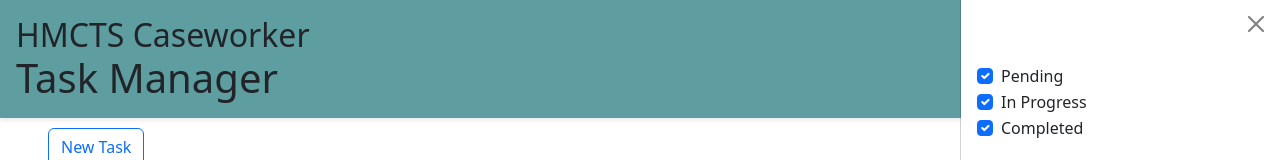
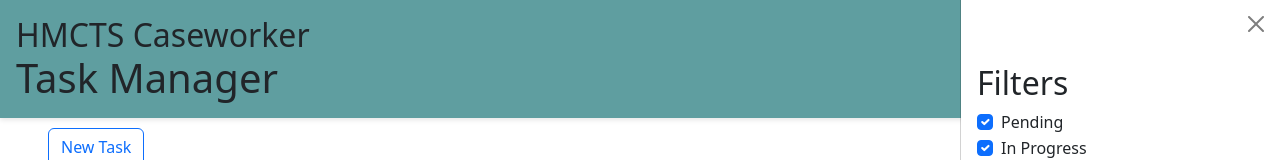
Before and after one commit to IanGarraway/MOJDTS, a React (Vite) app in the folder Frontend/DTS-frontend/: page / in a window 1280 px wide. Both pictures are taken after a click on the button "Filters". Shown: the top 160 px of the page. Built offline with nearby package versions, Linux system fonts and the light colour scheme; no server answers.

Commit message:
docs: move filtering from future enhancement to feature of the webapp

```diff
--- a/Frontend/DTS-frontend/src/components/TasksFilterPanel.jsx
+++ b/Frontend/DTS-frontend/src/components/TasksFilterPanel.jsx
@@ -32,6 +32,7 @@
 
     return (
         <div>
+            <h2>Filters</h2>
             {statusOptions.map(({ label, value }) => (
                 <Form.Check
                     key={value}
```
Also changed, not shown: 1 other file (tests, documents, lock files or other folders).
